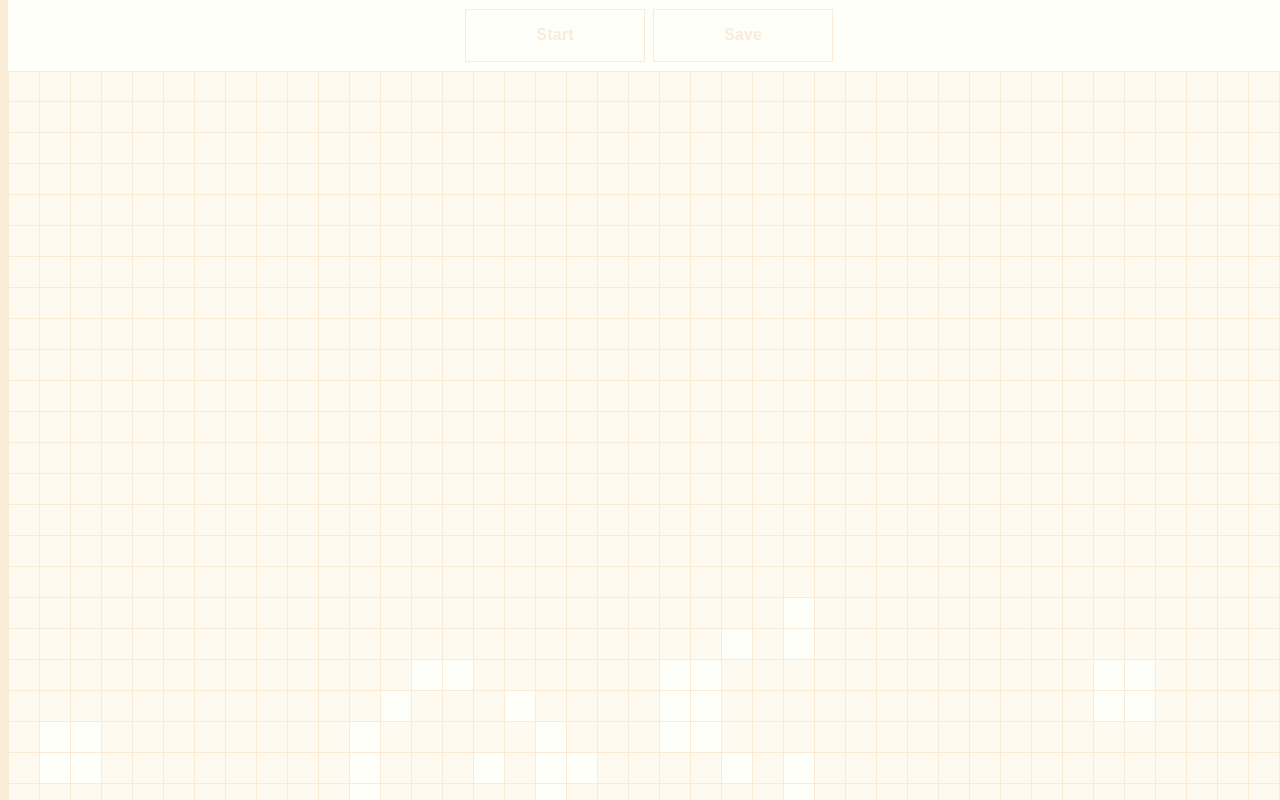
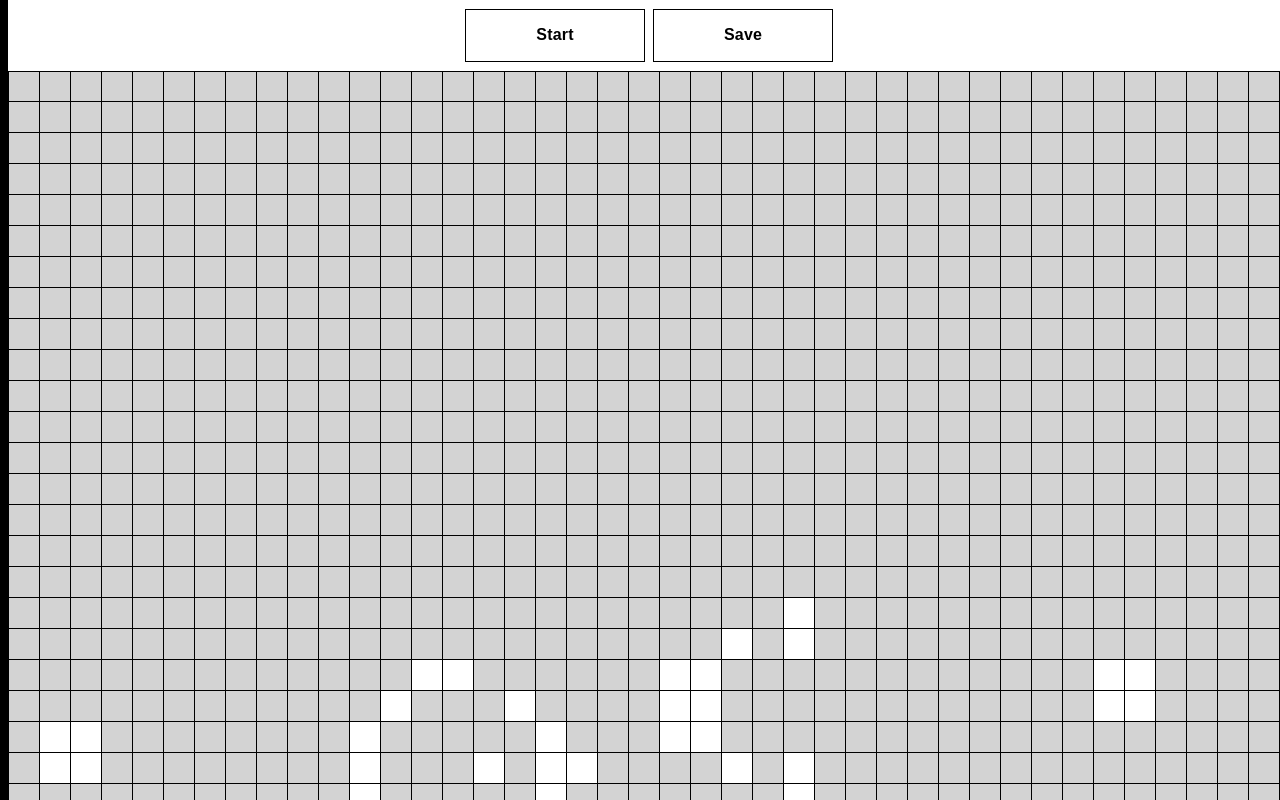
Before and after one commit to jakent/game-of-life-interactive, a React app: page / in a window 1280 px wide. Shown: the top 800 px of the page. Built offline with nearby package versions, Linux system fonts and the light colour scheme.

Commit message:
Extracting common colors as scss variables

```diff
--- a/src/components/Cell/cell.scss
+++ b/src/components/Cell/cell.scss
@@ -13,9 +13,9 @@
 }
 
 .dead {
-  background-color: floralwhite;
+  background-color: $background-medium;
 }
 
 .alive {
-  background-color: #fffffa;
+  background-color: $background-light;
 }
--- a/src/components/Game/game.scss
+++ b/src/components/Game/game.scss
@@ -1,22 +1,22 @@
 @import '../_mixins.scss';
 
 body {
-  background-color: antiquewhite;
+  background-color: $background-dark;
 }
 
 .controls {
   padding: 1px;
   position: fixed;
   top: 0;
-  background-color: #fffffa;
-  border-bottom: 1px solid antiquewhite;
+  background-color: $background-light;
+  border-bottom: 1px solid $background-dark;
   width: 100%;
   text-align: center;
 
   .control {
-    color: antiquewhite;
+    color: $background-dark;
     display: inline-block;
-    border: 1px solid antiquewhite;
+    border: 1px solid $background-dark;
     cursor: pointer;
     font-size: 1rem;
     font-weight: 700;
@@ -31,20 +31,12 @@ body {
     min-width: 180px;
   }
 
-  .start {
-    background-color: #fffffa;
+  .start, .save {
+    background-color: $background-light;
   }
 
-  .stop {
-    background-color: ivory;
-  }
-
-  .save {
-    background-color: #fffffa;
-  }
-
-  .reset {
-    background-color: floralwhite;
+  .stop, .reset {
+    background-color: $background-medium;
   }
 }
 
--- a/src/components/_mixins.scss
+++ b/src/components/_mixins.scss
@@ -6,3 +6,12 @@ $cell-margin--width: .5px;
 $cell-padding: 1px;
 //$cell-border: .1px solid white;
 $cell-border: 0;
+
+
+//$background-medium: floralwhite;
+//$background-light: #fffffa;
+//$background-dark: antiquewhite;
+
+$background-medium: lightgrey;
+$background-light: white;
+$background-dark: black;
```
